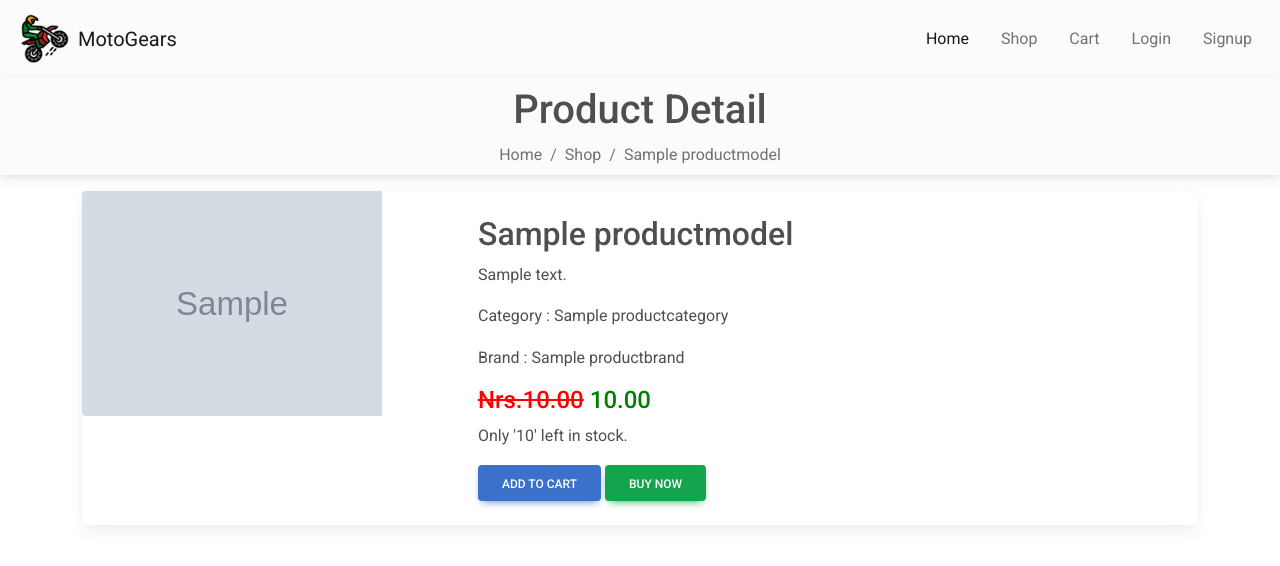
After one commit to MrAalu/Django_Fullstack_Ecommerce_MotoGears, a Django app: page /shop/product/1/ in a window 1280 px wide. The commit adds this page. Shown: the top 566 px of the page. Run offline with Django 4.2, Linux system fonts and the light colour scheme; tables that the repository leaves empty hold one stand-in row (values such as "Sample post"); grey boxes marked "Sample" are stand-in pictures; some libraries are stand-ins or nearby versions.

Commit message:
Individual Product Detail Page created + Breadcrumbs added

```diff
--- a/core/urls.py
+++ b/core/urls.py
@@ -8,6 +8,7 @@ from django.conf.urls.static import static
 
 urlpatterns = [
     path("", include("home.urls")),
+    path("shop/", include("shop.urls")),
     path("admin/", admin.site.urls),
     path("accounts/", include("allauth.urls")),
 ]
--- a/home/templates/home/index.html
+++ b/home/templates/home/index.html
@@ -1,11 +1,11 @@
 {% extends 'layout/main.html' %} {% load static %}
 
 {% block header %}
-  {% comment %} {% include 'home/banner.html' %} {% endcomment %}
+  {% include 'home/banner.html' %}
 {% endblock %}
 
 {% block content %}
-  {% comment %} {% include 'home/collection.html' %} {% endcomment %}
+  {% include 'home/collection.html' %}
 
   {% include 'home/discount_products.html' %}
 
--- a/shop/templates/shop/shop.html
+++ b/shop/templates/shop/shop.html
@@ -1,3 +1,3 @@
 {% extends 'layout/main.html' %} {% load static %} {% block content %}
-  <h2>Welcome to SHOP</h2>
+  <h2>SHOP PAGE</h2>
 {% endblock %}
--- /dev/null
+++ b/shop/templates/shop/view_product.html
@@ -0,0 +1,55 @@
+{% extends 'layout/main.html' %}
+{% load static %}
+{% block breadcrumbs %}
+  <nav class="navbar navbar-expand-lg navbar-light bg-light">
+    <div class="container-fluid" style="display: flex;flex-direction: column;">
+      <div>
+        <h1>Product Detail</h1>
+      </div>
+      <div>
+        <nav aria-label="breadcrumb">
+          <ol class="breadcrumb">
+            <li class="breadcrumb-item">
+              <a href="{% url 'homepage' %}">Home</a>
+            </li>
+            <li class="breadcrumb-item">
+              <a href="{% url 'homepage' %}">Shop</a>
+            </li>
+            <li class="breadcrumb-item active" aria-current="page">
+              <a href="{% url 'view_product' product.id %}">{{ product.title }}</a>
+            </li>
+          </ol>
+        </nav>
+      </div>
+    </div>
+  </nav>
+{% endblock %}
+
+{% block content %}
+  <div class="card my-3">
+    <div class="row g-0">
+      <div class="col-md-4">
+        <img src="{{ product.image.url }}" alt="Product Image Here" class="img-fluid rounded-start" style="max-width: 300px; " />
+      </div>
+      <div class="col-md-8">
+        <div class="card-body">
+          <h2 class="card-title">{{ product.title }}</h2>
+          <p class="card-text">{{ product.description }}</p>
+
+          <p>Category : {{ product.category }}</p>
+          <p>Brand : {{ product.brand }}</p>
+
+          <h4><s style="color: red;">Nrs.{{ product.original_price }}</s> <span style="color: green;">{{ product.sale_price }}</span></h4>
+
+          {% if product.quantity <= 0 %}
+            <a href="#" class="btn btn-dark btn-hidden disabled" role="button">Out of Stock</a>
+          {% else %}
+            <p>Only '{{ product.quantity }}' left in stock.</p>
+            <a href="#" class="btn btn-primary btn-hidden" role="button">Add to Cart</a>
+            <a href="#" class="btn btn-success btn-hidden" role="button">Buy Now</a>
+          {% endif %}
+        </div>
+      </div>
+    </div>
+  </div>
+{% endblock %}
--- /dev/null
+++ b/shop/urls.py
@@ -0,0 +1,6 @@
+from django.urls import path
+from .views import ViewProduct
+
+urlpatterns = [
+    path("product/<int:product_id>/", ViewProduct.as_view(), name="view_product")
+]
--- a/shop/views.py
+++ b/shop/views.py
@@ -1,3 +1,15 @@
 from django.shortcuts import render
+from django.views import View
+from django.shortcuts import render, get_object_or_404
+from home.models import ProductModel
 
-# Create your views here.
+
+class ViewProduct(View):
+    def get(self, request, product_id):
+        product = get_object_or_404(ProductModel, id=product_id)
+
+        return render(
+            request,
+            "shop/view_product.html",
+            {"product": product},
+        )
--- a/static/templates/layout/main.html
+++ b/static/templates/layout/main.html
@@ -33,6 +33,12 @@
       {% endfor %}
     {% endif %}
 
+    <!-- Breadcrumbs -->
+    {% block breadcrumbs %}
+
+    {% endblock %}
+
+    <!-- Homepage Banner i.e. Header -->
     {% block header %}
 
     {% endblock %}
```
Also changed, not shown: home/templates/home/discount_products.html (+3 -4 lines), home/templates/home/newarrivals_products.html (+3 -4 lines).
